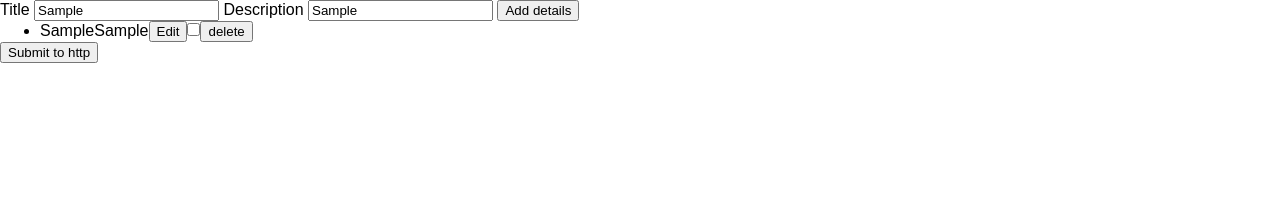
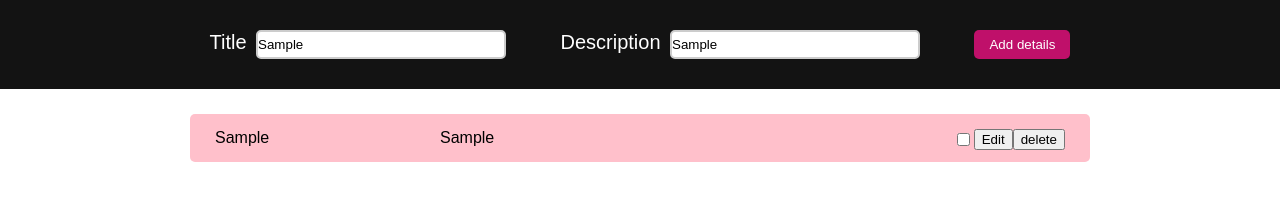
Before and after one commit to rakeshcooper/crud-javascript, a website built with webpack: page public/index.html in a window 1280 px wide. Both pictures are taken after typing "Sample", "Sample" into the empty fields and a click on the button "Add details". Built offline with nearby package versions, Linux system fonts and the light colour scheme.

Commit message:
design-change

```diff
--- a/public/index.html
+++ b/public/index.html
@@ -91,6 +91,85 @@
         .u-show{
             visibility: visible;
         }
+
+        .forms{
+            background-color: #131313;
+            padding: 30px 25px;
+            text-align: center;
+            margin-bottom: 15px;
+        }
+
+        .l-title, .l-desc{
+            color: #fff;
+            margin-right: 5px;
+            font-size: 20px;
+        }
+
+        .sub-btn{
+            border: 0;
+            background-color: rgb(191, 16, 106);
+            color: #fff;
+            padding: 7px 15px;
+            border-radius: 5px;
+        }
+
+        #title, #desc{
+            padding: 5px 0 5px 0;
+            width: 250px;
+            margin-right: 50px;
+            outline: none;
+            border: 2px solid #ccc;
+            border-radius: 5px;
+            transition: 0.5s;
+        }
+
+        #title:focus, #desc:focus{
+            outline: none;
+            border: 2px solid rgb(191, 16, 106);
+            transition: 0.5s;
+        }
+
+        ul{
+            margin-block-start: 0rem;
+            margin-block-end: 0rem;
+            padding-inline-start: 0px;
+        }
+
+        li{
+            list-style: none;
+        }
+
+        .parent-list{
+            display: flex;
+            flex-direction: column;
+            align-items: center;
+        }
+
+        .nodeList{
+            width: 900px;
+            padding: 15px 25px;
+            background-color: pink;
+            margin: 10px 25px 10px 25px;
+            position: relative;
+            border-radius: 5px;
+        }
+
+        .c-btns{
+            position: absolute;
+            right: 25px;
+        }
+
+        .done{
+            position: absolute;
+            right: 120px;
+            top: 19px;
+        }
+
+        .description{
+            position: absolute;
+            left: 250px;
+        }
+
     </style>
     <!-- <link rel="stylesheet" href="../src/style.css"> -->
 </head>
@@ -98,11 +177,11 @@
 <body>
     <div class="container">
         <form class="forms">
-            <label for="title">Title</label>
+            <label class="l-title" for="title">Title</label>
             <input type="text" name="title" id="title" class="input-1">
-            <label for="desc">Description</label>
+            <label class="l-desc" for="desc">Description</label>
             <input type="text" name="desc" id="desc" class="input-2">
-            <button type="submit">Add details</button>
+            <button class="sub-btn" type="submit">Add details</button>
         </form>
         <form class="update-form">
            <div class="uf-conatiner">
@@ -123,7 +202,7 @@
         <ul class="parent-list">
 
         </ul>
-        <button id="httpSubmit">Submit to http</button>
+        <!-- <button id="httpSubmit">Submit to http</button> -->
     </div>
 
 
--- a/src/index.js
+++ b/src/index.js
@@ -41,7 +41,7 @@ function render(formSubmittedData){
   formSubmittedData.forEach((data, index) => {
     let list = document.createElement("li");
     list.classList.add("nodeList");
-    list.innerHTML = `<p style = "${data.isDone && "text-decoration: line-through"}"><span class="title">${data.title}</span><span class="description">${data.desc}</span><button class="edit">Edit</button><input class="done" type="checkbox" ${data.isDone ? `checked` : ``}><button class="delete">delete</button></p>`;
+    list.innerHTML = `<p style = "${data.isDone && "text-decoration: line-through"}"><span class="title">${data.title}</span><span class="description">${data.desc}</span><input class="done" type="checkbox" ${data.isDone ? `checked` : ``}><span class="c-btns"><button class="edit">Edit</button><button class="delete">delete</button></span></p>`;
     pList.appendChild(list);
     items.push(list);
   });
```
